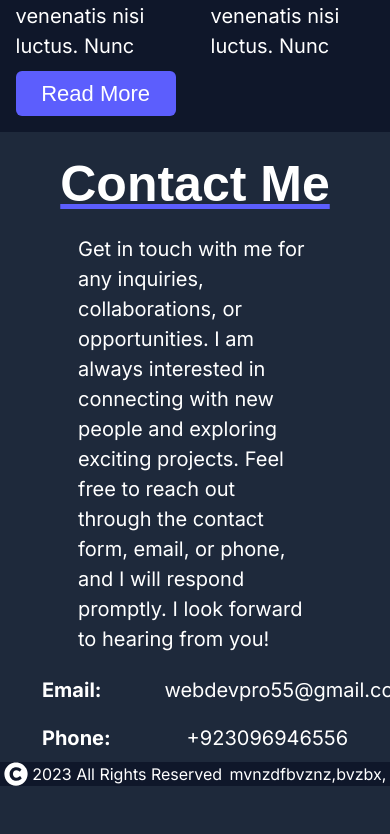
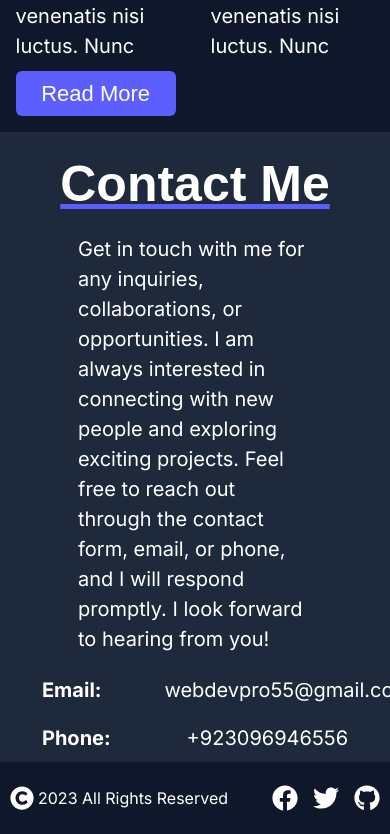
Before and after one commit to Shawaal-Nadeem/Portfolio-in-Next-JS, a Next.js app: page / in a window 390 px wide. Shown: the part 3297-4131 px from the top of the page. Before the commit the page ends 4083 px from the top, so only its background shows below. Built offline with nearby package versions, Linux system fonts and the light colour scheme.

Commit message:
complete (no responsive)

```diff
--- a/src/app/globals.css
+++ b/src/app/globals.css
@@ -306,7 +306,7 @@ footer
   background-color: rgba(15,23,42,255);
   display: flex;
   align-items: center;
-  justify-content: space-around;
+  justify-content:space-around;
   color: #FFFFFF;
 }
 footer div
--- a/src/app/page.tsx
+++ b/src/app/page.tsx
@@ -1,10 +1,12 @@
 import { FaCopyright } from 'react-icons/fa';
-
+import {FaFacebook}from 'react-icons/fa';
+import {FaTwitter} from 'react-icons/fa';
+import {FaGithub} from 'react-icons/fa';
 export default function Home() {
   return (
     <div>
 <div className="home">
-  <video src="/videos/v1.mp4" loop autoPlay muted></video>
+  <video src="/videos/v1.mp4" loop autoPlay muted poster='/images/robot.png'></video>
   <header>
     <nav>
 <h3><a href="/">PORTFOLIO</a></h3>
@@ -119,14 +121,24 @@ export default function Home() {
   </div>
 </div>
 <footer>
+  <br/><br/><br/>
   <div>
   <FaCopyright size={24}/>
   <span> &nbsp;</span>
 <p>2023 All Rights Reserved</p>
   </div>
-  <div>
-    mvnzdfbvznz,bvzbx,
+  <div></div>
+  <div></div>
+  <div></div>
+  <div></div>
+  <div></div>
+  <div></div>
+  <div className='socialIcons'>
+<a href='https://www.facebook.com/profile.php?id=100073295470963'><FaFacebook size={26}/></a>
+<a href='https://twitter.com/ShawaalNadeem?t=IjNgxDNGOgIO6X8FQt_jZg&s=09'><FaTwitter size={26} style={{marginLeft:'15px'}}/></a>
+<a href='https://github.com/Shawaal-Nadeem'><FaGithub size={26} style={{marginLeft:'15px'}}/></a>
   </div>
+  <br/><br/><br/>
 </footer>
     </div>
   )
```
Also changed, not shown: public/images/robot.png (added).
